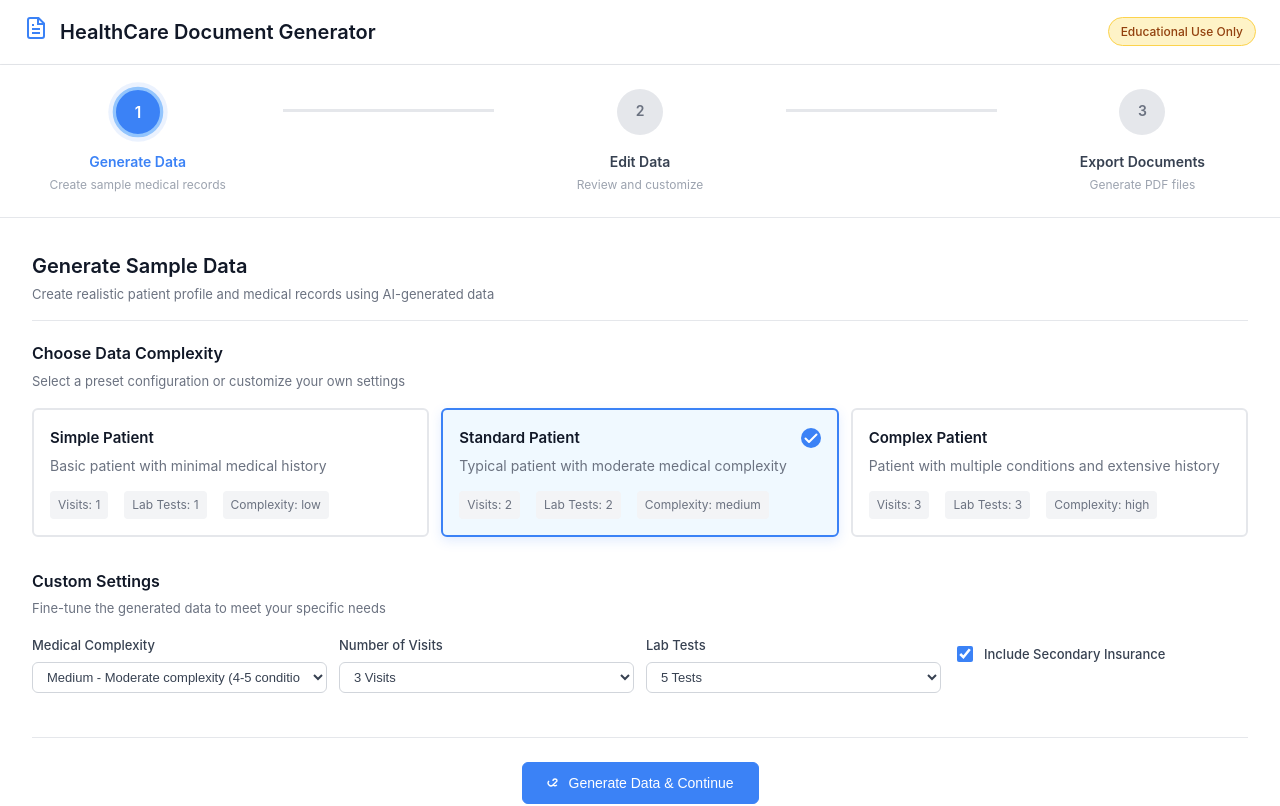
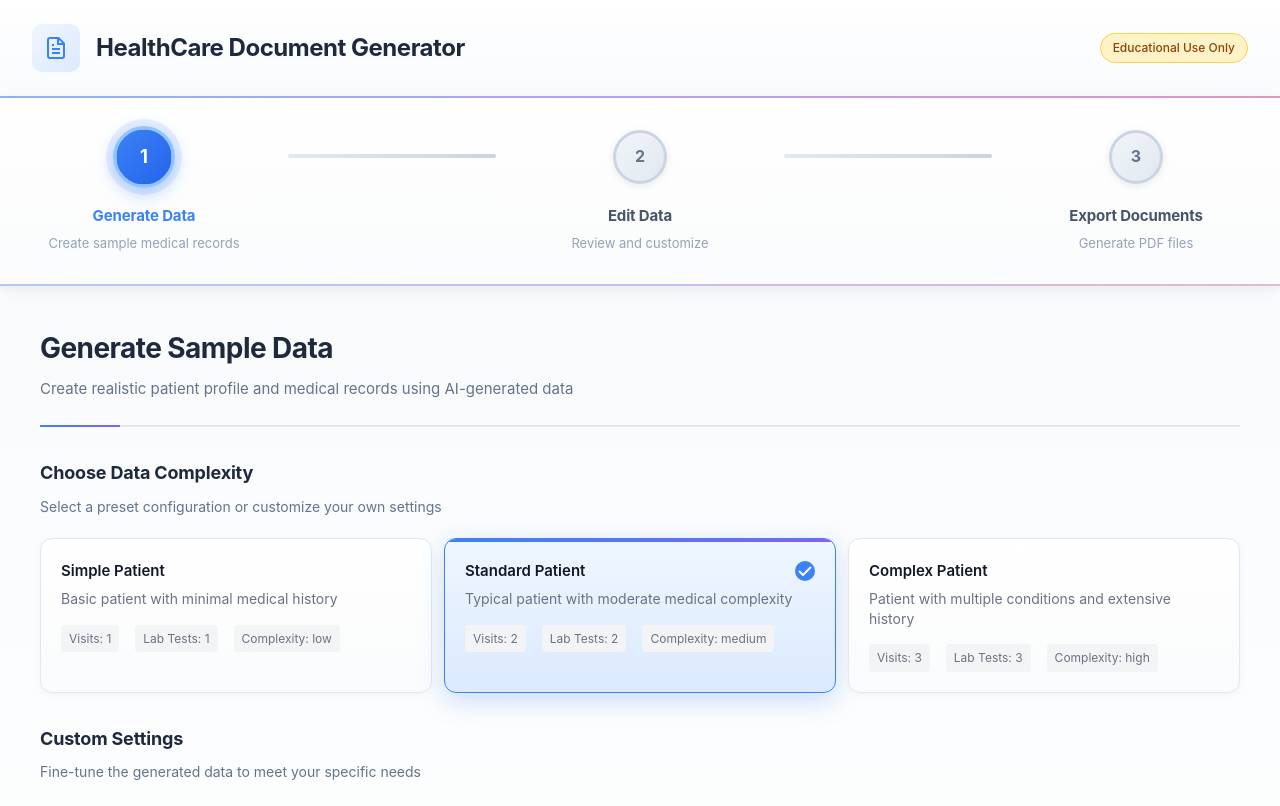
Before and after one commit to huangyingting/react-pdf-reports, a React (Create React App) app: page / in a window 1280 px wide. Shown: the top 806 px of the page. Built offline with nearby package versions, Linux system fonts and the light colour scheme.

Commit message:
feat: Revamp styles for header, document card, and progress indicator components with enhanced gradients and layout adjustments

```diff
--- a/src/App.css
+++ b/src/App.css
@@ -11,18 +11,36 @@
 
 /* Header Styles */
 .app-header {
-  background: white;
-  padding: 1rem 1.5rem;
+  background: linear-gradient(to bottom, #ffffff 0%, #f8fafc 100%);
+  padding: 1.5rem 2rem;
   display: flex;
   align-items: center;
-  gap: 0.75rem;
-  border-bottom: 1px solid #e5e7eb;
-  box-shadow: 0 1px 3px rgba(0, 0, 0, 0.1);
+  gap: 1rem;
+  border-bottom: 2px solid #e2e8f0;
+  box-shadow: 0 4px 12px rgba(0, 0, 0, 0.06);
+  position: relative;
+}
+
+.app-header::after {
+  content: '';
+  position: absolute;
+  bottom: -2px;
+  left: 0;
+  right: 0;
+  height: 2px;
+  background: linear-gradient(90deg, #3b82f6 0%, #8b5cf6 50%, #ec4899 100%);
+  opacity: 0.5;
 }
 
 .header-icon {
   color: #3b82f6;
   flex-shrink: 0;
+  background: linear-gradient(135deg, #eff6ff 0%, #dbeafe 100%);
+  padding: 0.75rem;
+  border-radius: 10px;
+  display: flex;
+  align-items: center;
+  justify-content: center;
 }
 
 .header-content {
@@ -30,18 +48,20 @@
 }
 
 .app-header h1 {
-  margin: 0 0 0.125rem 0;
-  color: #111827;
-  font-size: 1.25rem;
-  font-weight: 600;
+  margin: 0 0 0.25rem 0;
+  color: #1e293b;
+  font-size: 1.5rem;
+  font-weight: 700;
   line-height: 1.2;
+  letter-spacing: -0.02em;
 }
 
 .header-subtitle {
-  margin: 0 0 0.25rem 0;
-  color: #6b7280;
-  font-size: 0.8125rem;
-  line-height: 1.4;
+  margin: 0 0 0.375rem 0;
+  color: #64748b;
+  font-size: 0.9375rem;
+  line-height: 1.5;
+  font-weight: 400;
 }
 
 .header-badge {
@@ -235,11 +255,12 @@
 
 /* Step Navigation */
 .step-navigation {
-  margin-top: 2rem;
+  margin-top: 2.5rem;
   padding-top: 2rem;
-  border-top: 1px solid #e5e7eb;
+  border-top: 2px solid #e2e8f0;
   display: flex;
   justify-content: flex-start;
+  gap: 1rem;
 }
 
 /* No Data Message */
--- a/src/components/DocumentCard.css
+++ b/src/components/DocumentCard.css
@@ -1,31 +1,58 @@
 .document-card {
-  background: white;
-  border: 1px solid #e5e7eb;
-  border-radius: 6px;
-  padding: 1rem;
+  background: linear-gradient(to bottom, #ffffff 0%, #fafbfc 100%);
+  border: 1.5px solid #e1e4e8;
+  border-radius: 12px;
+  padding: 1.5rem;
   display: flex;
   flex-direction: column;
   align-items: center;
   text-align: center;
-  transition: all 0.2s ease;
-  box-shadow: 0 1px 3px rgba(0, 0, 0, 0.1);
-  max-width: 280px;
+  transition: all 0.3s cubic-bezier(0.4, 0, 0.2, 1);
+  box-shadow: 0 2px 8px rgba(0, 0, 0, 0.06), 0 1px 3px rgba(0, 0, 0, 0.04);
+  max-width: 300px;
+  position: relative;
+  overflow: hidden;
+}
+
+.document-card::before {
+  content: '';
+  position: absolute;
+  top: 0;
+  left: 0;
+  right: 0;
+  height: 3px;
+  background: linear-gradient(90deg, #3b82f6 0%, #8b5cf6 100%);
+  opacity: 0;
+  transition: opacity 0.3s ease;
+}
+
+.document-card:hover::before {
+  opacity: 1;
 }
 
 /* Compact card for laboratory reports */
 .document-card.compact {
-  padding: 0.75rem;
+  padding: 1rem;
   max-width: none;
-  min-height: 140px;
+  min-height: 150px;
+  border-radius: 10px;
 }
 
 .document-icon {
-  color: #6b7280;
-  margin-bottom: 0.625rem;
+  color: #3b82f6;
+  margin-bottom: 0.75rem;
+  padding: 0.75rem;
+  background: linear-gradient(135deg, #eff6ff 0%, #dbeafe 100%);
+  border-radius: 10px;
+  display: inline-flex;
+  align-items: center;
+  justify-content: center;
 }
 
 .document-card.compact .document-icon {
-  margin-bottom: 0.375rem;
+  margin-bottom: 0.5rem;
+  padding: 0.5rem;
+  border-radius: 8px;
 }
 
 .document-content {
@@ -38,55 +65,89 @@
 }
 
 .document-title {
-  margin: 0 0 0.375rem 0;
-  font-size: 15px;
-  font-weight: 600;
-  color: #111827;
+  margin: 0 0 0.5rem 0;
+  font-size: 16px;
+  font-weight: 700;
+  color: #1e293b;
   line-height: 1.4;
+  letter-spacing: -0.01em;
 }
 
 .document-card.compact .document-title {
-  font-size: 13px;
-  margin: 0 0 0.25rem 0;
+  font-size: 14px;
+  margin: 0 0 0.375rem 0;
   line-height: 1.3;
+  font-weight: 600;
 }
 
 .document-description {
   margin: 0;
   font-size: 13px;
-  color: #6b7280;
-  line-height: 1.4;
+  color: #64748b;
+  line-height: 1.5;
+  font-weight: 400;
 }
 
 .document-card.compact .document-description {
-  font-size: 11px;
-  line-height: 1.35;
+  font-size: 12px;
+  line-height: 1.4;
 }
 
 .document-actions {
   display: flex;
-  gap: 0.75rem;
+  gap: 0.625rem;
   width: 100%;
   justify-content: center;
+  margin-top: 0.5rem;
 }
 
 .document-card.compact .document-actions {
   gap: 0.5rem;
+  margin-top: 0.375rem;
 }
 
 .btn {
-  padding: 0.3rem 0.75rem;
-  border-radius: 5px;
-  font-size: 12px;
-  font-weight: 500;
+  padding: 0.5rem 1rem;
+  border-radius: 8px;
+  font-size: 13px;
+  font-weight: 600;
   cursor: pointer;
-  transition: all 0.2s ease;
-  border: 1px solid transparent;
-  min-width: 80px;
-  min-height: 28px;
+  transition: all 0.2s cubic-bezier(0.4, 0, 0.2, 1);
+  border: 1.5px solid transparent;
+  min-width: 100px;
+  min-height: 36px;
   display: flex;
   align-items: center;
   justify-content: center;
+  gap: 0.375rem;
+  letter-spacing: 0.01em;
+  position: relative;
+  overflow: hidden;
+}
+
+.btn svg {
+  width: 16px;
+  height: 16px;
+  position: relative;
+  z-index: 1;
+}
+
+.btn span {
+  position: relative;
+  z-index: 1;
+}
+
+@keyframes spin {
+  from {
+    transform: rotate(0deg);
+  }
+  to {
+    transform: rotate(360deg);
+  }
+}
+
+.spin-animation {
+  animation: spin 1s linear infinite;
 }
 
 .btn:disabled {
@@ -94,25 +155,25 @@
   cursor: not-allowed;
 }
 
-.btn-outline {
+.btn-outline,
+.btn-primary {
   background: white;
-  color: #374151;
-  border-color: #d1d5db;
+  color: #334155;
+  border-color: #cbd5e1;
+  box-shadow: 0 1px 3px rgba(0, 0, 0, 0.06);
 }
 
-.btn-outline:hover:not(:disabled) {
-  background: #f9fafb;
-  border-color: #9ca3af;
-}
-
-.btn-primary {
-  background: white;
-  color: #374151;
-  border-color: #d1d5db;
-}
-
+.btn-outline:hover:not(:disabled),
 .btn-primary:hover:not(:disabled) {
   background: #3b82f6;
   color: white;
   border-color: #3b82f6;
+  box-shadow: 0 4px 12px rgba(59, 130, 246, 0.3);
+  transform: translateY(-1px);
 }
+
+.btn-outline:active:not(:disabled),
+.btn-primary:active:not(:disabled) {
+  transform: translateY(0);
+  box-shadow: 0 2px 6px rgba(59, 130, 246, 0.2);
+}
--- a/src/components/EditDataStep.css
+++ b/src/components/EditDataStep.css
@@ -2,41 +2,62 @@
 .edit-data-step {
   width: 100%;
   padding: 0;
+  background: linear-gradient(to bottom, #f8fafc 0%, #ffffff 100%);
+  min-height: 100vh;
 }
 
 .step-content {
-  background: white;
+  background: transparent;
   border-radius: 0;
-  padding: 2rem;
+  padding: 2.5rem;
   box-shadow: none;
 }
 
 .step-header {
   display: flex;
   align-items: flex-start;
-  gap: 0.75rem;
-  margin-bottom: 1.25rem;
-  padding-bottom: 1rem;
-  border-bottom: 1px solid #e5e7eb;
+  gap: 1rem;
+  margin-bottom: 2rem;
+  padding-bottom: 1.5rem;
+  border-bottom: 2px solid #e2e8f0;
+  position: relative;
+}
+
+.step-header::after {
+  content: '';
+  position: absolute;
+  bottom: -2px;
+  left: 0;
+  width: 80px;
+  height: 2px;
+  background: linear-gradient(90deg, #3b82f6 0%, #8b5cf6 100%);
 }
 
 .step-icon {
   color: #3b82f6;
   flex-shrink: 0;
-  margin-top: 0.125rem;
+  margin-top: 0.25rem;
+  background: linear-gradient(135deg, #eff6ff 0%, #dbeafe 100%);
+  padding: 0.625rem;
+  border-radius: 8px;
+  display: flex;
+  align-items: center;
+  justify-content: center;
 }
 
 .step-header h2 {
-  margin: 0 0 0.125rem 0;
-  font-size: 1.25rem;
-  font-weight: 600;
-  color: #111827;
+  margin: 0 0 0.375rem 0;
+  font-size: 1.75rem;
+  font-weight: 700;
+  color: #1e293b;
+  letter-spacing: -0.02em;
 }
 
 .step-header p {
   margin: 0;
-  color: #6b7280;
-  font-size: 0.8125rem;
+  color: #64748b;
+  font-size: 0.9375rem;
+  line-height: 1.6;
 }
 
 .loading-state {
--- a/src/components/ExportPdfStep.css
+++ b/src/components/ExportPdfStep.css
@@ -2,35 +2,50 @@
 .export-pdf-step {
   width: 100%;
   padding: 0;
+  background: linear-gradient(to bottom, #f8fafc 0%, #ffffff 100%);
+  min-height: 100vh;
 }
 
 .step-content {
-  background: white;
+  background: transparent;
   border-radius: 0;
-  padding: 2rem;
+  padding: 2.5rem;
   box-shadow: none;
 }
 
 .step-header {
   display: flex;
   align-items: flex-start;
-  gap: 0.75rem;
-  margin-bottom: 1.25rem;
-  padding-bottom: 1rem;
-  border-bottom: 1px solid #e5e7eb;
+  gap: 1rem;
+  margin-bottom: 2rem;
+  padding-bottom: 1.5rem;
+  border-bottom: 2px solid #e2e8f0;
+  position: relative;
+}
+
+.step-header::after {
+  content: '';
+  position: absolute;
+  bottom: -2px;
+  left: 0;
+  width: 80px;
+  height: 2px;
+  background: linear-gradient(90deg, #3b82f6 0%, #8b5cf6 100%);
 }
 
 .step-header h2 {
-  margin: 0 0 0.125rem 0;
-  font-size: 1.25rem;
-  font-weight: 600;
-  color: #111827;
+  margin: 0 0 0.375rem 0;
+  font-size: 1.75rem;
+  font-weight: 700;
+  color: #1e293b;
+  letter-spacing: -0.02em;
 }
 
 .step-header p {
   margin: 0;
-  color: #6b7280;
-  font-size: 0.8125rem;
+  color: #64748b;
+  font-size: 0.9375rem;
+  line-height: 1.6;
 }
 
 /* No Data Message */
@@ -54,24 +69,46 @@
 
 /* Export Settings */
 .export-settings {
-  background: #f9fafb;
-  border: 1px solid #e5e7eb;
-  border-radius: 6px;
-  padding: 1rem;
-  margin-bottom: 1.25rem;
+  background: white;
+  border: 1.5px solid #e2e8f0;
+  border-radius: 12px;
+  padding: 1.75rem;
+  margin-bottom: 2rem;
+  box-shadow: 0 2px 8px rgba(0, 0, 0, 0.04), 0 1px 3px rgba(0, 0, 0, 0.03);
+  position: relative;
+  overflow: hidden;
+}
+
+.export-settings::before {
+  content: '';
+  position: absolute;
+  top: 0;
+  left: 0;
+  right: 0;
+  height: 4px;
+  background: linear-gradient(90deg, #3b82f6 0%, #8b5cf6 50%, #ec4899 100%);
 }
 
 .export-settings h3 {
-  margin: 0 0 0.125rem 0;
-  font-size: 0.9375rem;
-  font-weight: 600;
-  color: #111827;
+  margin: 0 0 0.375rem 0;
+  font-size: 1.125rem;
+  font-weight: 700;
+  color: #1e293b;
+  display: flex;
+  align-items: center;
+  gap: 0.5rem;
+}
+
+.export-settings h3::before {
+  content: '⚙️';
+  font-size: 1.25rem;
 }
 
 .export-settings > p {
-  margin: 0 0 1rem 0;
-  color: #6b7280;
-  font-size: 0.8125rem;
+  margin: 0 0 1.5rem 0;
+  color: #64748b;
+  font-size: 0.875rem;
+  line-height: 1.6;
 }
 
 .settings-grid {
@@ -88,25 +125,31 @@
 }
 
 .setting-group label {
-  font-weight: 500;
-  color: #374151;
-  font-size: 0.8125rem;
+  font-weight: 600;
+  color: #1e293b;
+  font-size: 0.875rem;
+  letter-spacing: 0.01em;
 }
 
 .setting-select {
-  padding: 0.375rem 0.625rem;
-  border: 1px solid #d1d5db;
-  border-radius: 6px;
+  padding: 0.625rem 0.875rem;
+  border: 1.5px solid #cbd5e1;
+  border-radius: 8px;
   background: white;
-  color: #374151;
-  font-size: 0.875rem;
-  transition: border-color 0.2s ease;
+  color: #334155;
+  font-size: 0.9375rem;
+  transition: all 0.2s cubic-bezier(0.4, 0, 0.2, 1);
+  font-weight: 500;
+}
+
+.setting-select:hover {
+  border-color: #94a3b8;
 }
 
 .setting-select:focus {
   outline: none;
-  border-color: #2563eb;
-  box-shadow: 0 0 0 3px rgba(37, 99, 235, 0.1);
+  border-color: #3b82f6;
+  box-shadow: 0 0 0 4px rgba(59, 130, 246, 0.1);
 }
 
 .checkbox-label {
@@ -324,19 +367,31 @@
 .category-header {
   display: flex;
   align-items: center;
-  gap: 0.375rem;
-  margin-bottom: 0.75rem;
+  gap: 0.75rem;
+  margin-bottom: 1.25rem;
+  padding: 1rem;
+  background: linear-gradient(135deg, #ffffff 0%, #f8fafc 100%);
+  border: 1.5px solid #e2e8f0;
+  border-radius: 10px;
+  box-shadow: 0 1px 3px rgba(0, 0, 0, 0.05);
 }
 
 .category-icon {
   color: #3b82f6;
+  background: linear-gradient(135deg, #eff6ff 0%, #dbeafe 100%);
+  padding: 0.625rem;
+  border-radius: 8px;
+  display: flex;
+  align-items: center;
+  justify-content: center;
 }
 
 .category-header h3 {
   margin: 0;
-  font-size: 0.9375rem;
-  font-weight: 600;
-  color: #111827;
+  font-size: 1.125rem;
+  font-weight: 700;
+  color: #1e293b;
+  letter-spacing: -0.01em;
 }
 
 .document-cards-row {
--- a/src/components/GenerateDataStep.css
+++ b/src/components/GenerateDataStep.css
@@ -2,41 +2,62 @@
 .generate-data-step {
   width: 100%;
   padding: 0;
+  background: linear-gradient(to bottom, #f8fafc 0%, #ffffff 100%);
+  min-height: 100vh;
 }
 
 .step-content {
-  background: white;
+  background: transparent;
   border-radius: 0;
-  padding: 2rem;
+  padding: 2.5rem;
   box-shadow: none;
 }
 
 .step-header {
   display: flex;
   align-items: flex-start;
-  gap: 0.75rem;
-  margin-bottom: 1.25rem;
-  padding-bottom: 1rem;
-  border-bottom: 1px solid #e5e7eb;
+  gap: 1rem;
+  margin-bottom: 2rem;
+  padding-bottom: 1.5rem;
+  border-bottom: 2px solid #e2e8f0;
+  position: relative;
+}
+
+.step-header::after {
+  content: '';
+  position: absolute;
+  bottom: -2px;
+  left: 0;
+  width: 80px;
+  height: 2px;
+  background: linear-gradient(90deg, #3b82f6 0%, #8b5cf6 100%);
 }
 
 .step-icon {
   color: #3b82f6;
   flex-shrink: 0;
-  margin-top: 0.125rem;
+  margin-top: 0.25rem;
+  background: linear-gradient(135deg, #eff6ff 0%, #dbeafe 100%);
+  padding: 0.625rem;
+  border-radius: 8px;
+  display: flex;
+  align-items: center;
+  justify-content: center;
 }
 
 .step-header h2 {
-  margin: 0 0 0.125rem 0;
-  font-size: 1.25rem;
-  font-weight: 600;
-  color: #111827;
+  margin: 0 0 0.375rem 0;
+  font-size: 1.75rem;
+  font-weight: 700;
+  color: #1e293b;
+  letter-spacing: -0.02em;
 }
 
 .step-header p {
   margin: 0;
-  color: #6b7280;
-  font-size: 0.8125rem;
+  color: #64748b;
+  font-size: 0.9375rem;
+  line-height: 1.6;
 }
 
 .data-generation-options {
@@ -46,16 +67,18 @@
 }
 
 .section h3 {
-  margin: 0 0 0.25rem 0;
-  font-size: 1rem;
-  font-weight: 600;
-  color: #111827;
+  margin: 0 0 0.5rem 0;
+  font-size: 1.125rem;
+  font-weight: 700;
+  color: #1e293b;
+  letter-spacing: -0.01em;
 }
 
 .section > p {
-  margin: 0 0 1rem 0;
-  color: #6b7280;
-  font-size: 0.8125rem;
+  margin: 0 0 1.25rem 0;
+  color: #64748b;
+  font-size: 0.875rem;
+  line-height: 1.6;
 }
 
 /* Preset Cards */
@@ -67,23 +90,47 @@
 }
 
 .preset-card {
-  border: 2px solid #e5e7eb;
-  border-radius: 6px;
-  padding: 1rem;
+  border: 1.5px solid #e2e8f0;
+  border-radius: 12px;
+  padding: 1.25rem;
   cursor: pointer;
-  transition: all 0.2s ease;
-  background: white;
+  transition: all 0.3s cubic-bezier(0.4, 0, 0.2, 1);
+  background: linear-gradient(to bottom, #ffffff 0%, #fafbfc 100%);
+  box-shadow: 0 2px 8px rgba(0, 0, 0, 0.04);
+  position: relative;
+  overflow: hidden;
+}
+
+.preset-card::before {
+  content: '';
+  position: absolute;
+  top: 0;
+  left: 0;
+  right: 0;
+  height: 3px;
+  background: linear-gradient(90deg, #3b82f6 0%, #8b5cf6 100%);
+  opacity: 0;
+  transition: opacity 0.3s ease;
 }
 
 .preset-card:hover {
   border-color: #3b82f6;
-  box-shadow: 0 4px 12px rgba(59, 130, 246, 0.15);
+  box-shadow: 0 8px 24px rgba(59, 130, 246, 0.2);
+  transform: translateY(-2px);
+}
+
+.preset-card:hover::before {
+  opacity: 1;
 }
 
 .preset-card.selected {
   border-color: #3b82f6;
-  background: #f0f9ff;
-  box-shadow: 0 4px 12px rgba(59, 130, 246, 0.15);
+  background: linear-gradient(to bottom, #eff6ff 0%, #dbeafe 100%);
+  box-shadow: 0 8px 24px rgba(59, 130, 246, 0.25);
+}
+
+.preset-card.selected::before {
+  opacity: 1;
 }
 
 .preset-header {
--- a/src/components/ProgressIndicator.css
+++ b/src/components/ProgressIndicator.css
@@ -1,10 +1,22 @@
 .progress-indicator {
-  background: white;
+  background: linear-gradient(to bottom, #ffffff 0%, #fafbfc 100%);
   border-radius: 0;
-  padding: 1.5rem 2rem;
+  padding: 2rem 2.5rem;
   margin-bottom: 0;
-  box-shadow: 0 1px 3px rgba(0, 0, 0, 0.1);
-  border-bottom: 1px solid #e5e7eb;
+  box-shadow: 0 4px 12px rgba(0, 0, 0, 0.06);
+  border-bottom: 2px solid #e2e8f0;
+  position: relative;
+}
+
+.progress-indicator::after {
+  content: '';
+  position: absolute;
+  bottom: -2px;
+  left: 0;
+  right: 0;
+  height: 2px;
+  background: linear-gradient(90deg, #3b82f6 0%, #8b5cf6 50%, #ec4899 100%);
+  opacity: 0.3;
 }
 
 .progress-steps {
@@ -23,34 +35,36 @@
 }
 
 .step-circle {
-  width: 40px;
-  height: 40px;
+  width: 48px;
+  height: 48px;
   border-radius: 50%;
-  background: #e5e7eb;
-  color: #6b7280;
+  background: linear-gradient(135deg, #f1f5f9 0%, #e2e8f0 100%);
+  color: #64748b;
   display: flex;
   align-items: center;
   justify-content: center;
-  font-weight: 600;
-  font-size: 0.875rem;
-  transition: all 0.3s ease;
-  border: 3px solid transparent;
-  margin-bottom: 0.5rem;
+  font-weight: 700;
+  font-size: 1rem;
+  transition: all 0.3s cubic-bezier(0.4, 0, 0.2, 1);
+  border: 3px solid #cbd5e1;
+  margin-bottom: 0.75rem;
   z-index: 2;
+  box-shadow: 0 2px 8px rgba(0, 0, 0, 0.08);
 }
 
 .progress-step.active .step-circle {
-  background: #3b82f6;
+  background: linear-gradient(135deg, #3b82f6 0%, #2563eb 100%);
   color: white;
   border-color: #93c5fd;
-  box-shadow: 0 0 0 4px rgba(59, 130, 246, 0.1);
-  transform: scale(1.1);
+  box-shadow: 0 4px 16px rgba(59, 130, 246, 0.4), 0 0 0 6px rgba(59, 130, 246, 0.1);
+  transform: scale(1.15);
 }
 
 .progress-step.completed .step-circle {
-  background: #10b981;
+  background: linear-gradient(135deg, #10b981 0%, #059669 100%);
   color: white;
   border-color: #6ee7b7;
+  box-shadow: 0 2px 8px rgba(16, 185, 129, 0.3);
 }
 
 .step-info {
@@ -59,15 +73,17 @@
 }
 
 .step-label {
-  font-weight: 600;
-  font-size: 0.875rem;
-  color: #374151;
-  margin-bottom: 0.25rem;
+  font-weight: 700;
+  font-size: 0.9375rem;
+  color: #475569;
+  margin-bottom: 0.375rem;
   transition: color 0.3s ease;
+  letter-spacing: -0.01em;
 }
 
 .progress-step.active .step-label {
   color: #3b82f6;
+  font-weight: 700;
 }
 
 .progress-step.completed .step-label {
@@ -75,22 +91,25 @@
 }
 
 .step-description {
-  font-size: 0.75rem;
-  color: #9ca3af;
-  line-height: 1.3;
+  font-size: 0.8125rem;
+  color: #94a3b8;
+  line-height: 1.4;
+  font-weight: 400;
 }
 
 .progress-connector {
   flex: 1;
-  height: 3px;
-  background: #e5e7eb;
-  margin: 20px 0.5rem 0 0.5rem;
+  height: 4px;
+  background: linear-gradient(to right, #e2e8f0 0%, #cbd5e1 100%);
+  margin: 24px 0.5rem 0 0.5rem;
   position: relative;
-  transition: background 0.3s ease;
+  transition: all 0.3s ease;
+  border-radius: 2px;
 }
 
 .progress-connector.completed {
-  background: #10b981;
+  background: linear-gradient(to right, #10b981 0%, #059669 100%);
+  box-shadow: 0 1px 4px rgba(16, 185, 129, 0.3);
 }
 
 .progress-connector::after {
```
Also changed, not shown: src/components/DocumentCard.tsx (+23 -3 lines).
